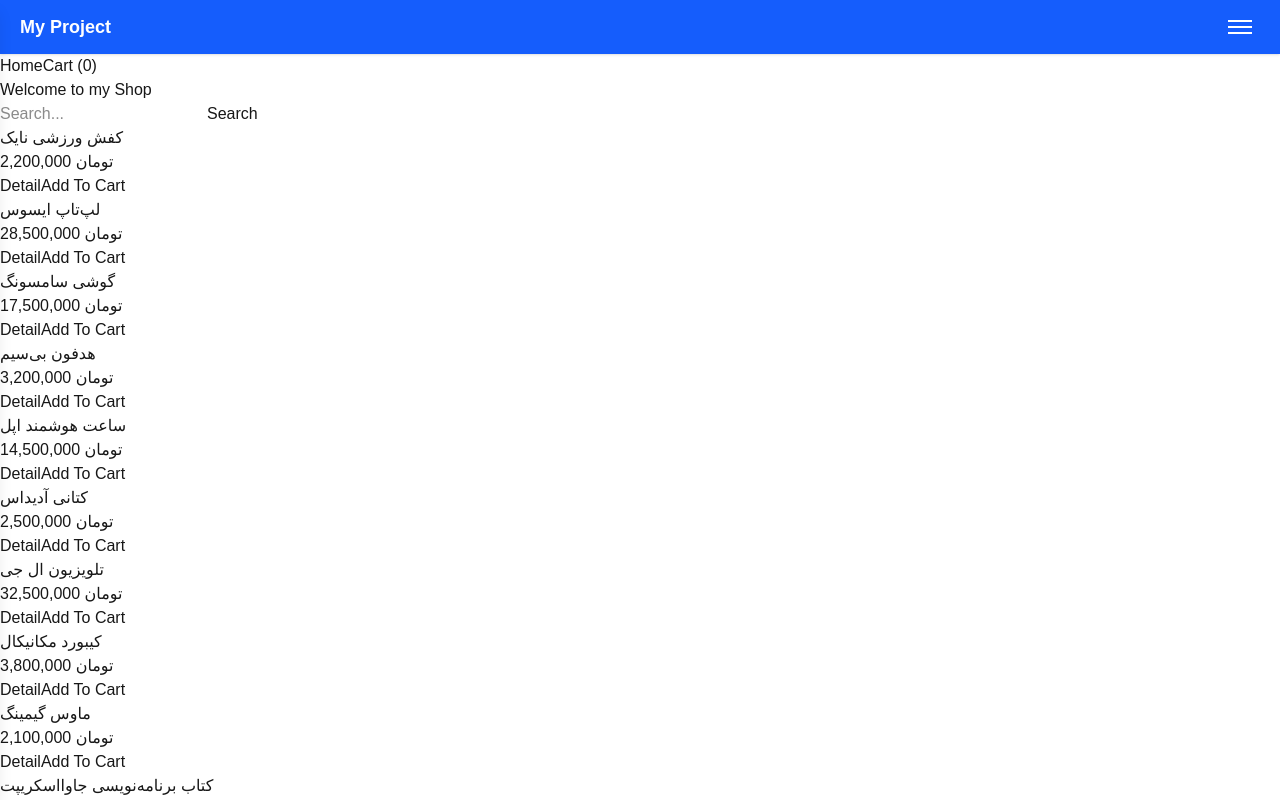
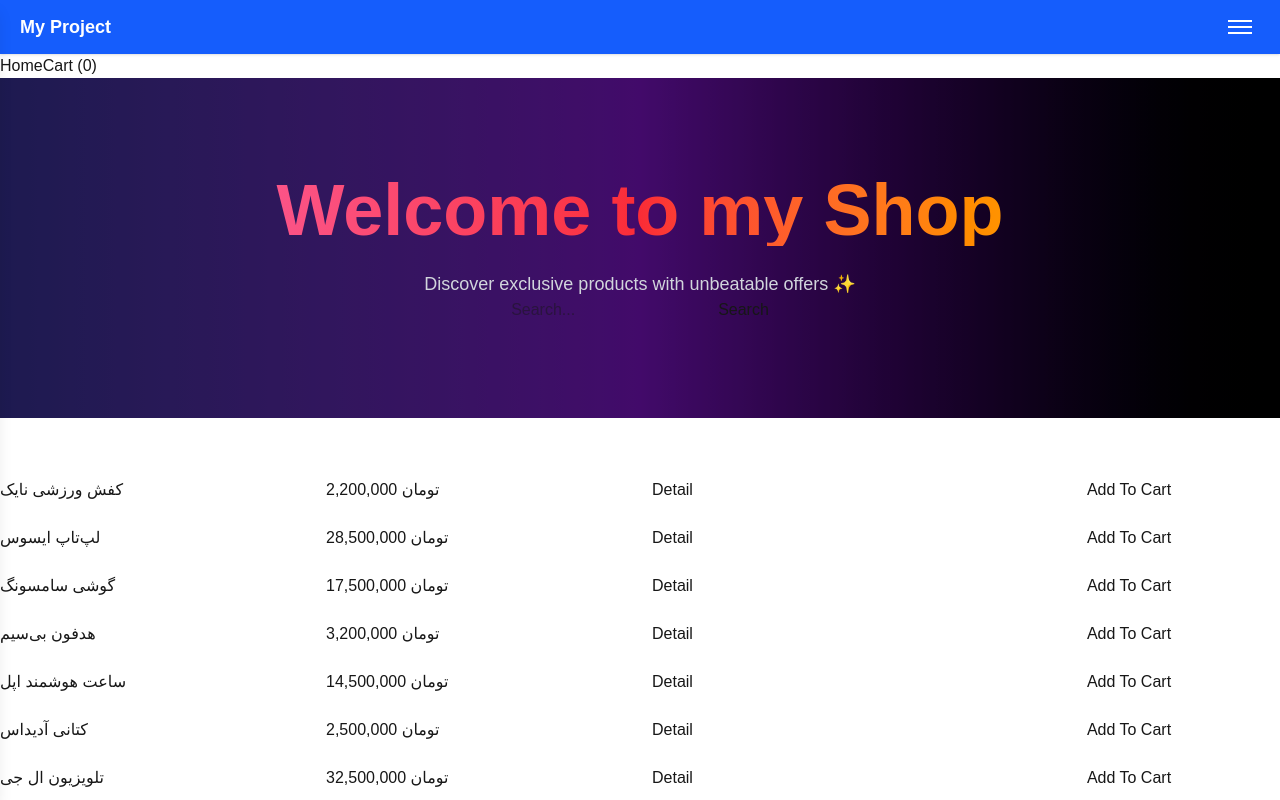
Before and after one commit to Mohsen-malekifard/My-Projects-2025, a Next.js app in the folder my-ap/: page /Shop-2 in a window 1280 px wide. Shown: the top 800 px of the page. Built offline with nearby package versions, Linux system fonts and the light colour scheme.

Commit message:
Update page.jsx

```diff
--- a/my-ap/app/Shop-2/page.jsx
+++ b/my-ap/app/Shop-2/page.jsx
@@ -11,11 +11,34 @@ export default function Home() {
 
     return(
         <>
-            <h1>Welcome to my Shop</h1>
-            <SearchBar/>
-            {products.map(product => (
-                <ProductCard key = {product.id} product = {product} />
-            ))}
+    <section className="relative bg-gradient-to-r from-indigo-900 via-purple-800 to-black py-24 overflow-hidden">
+      {/* لایه تاریک‌تر */}
+      <div className="absolute inset-0 bg-black/40"></div>
+
+      <div className="relative container mx-auto px-6 text-center">
+        <h1
+          className="text-4xl sm:text-5xl md:text-7xl font-extrabold
+                     text-transparent bg-clip-text
+                     bg-gradient-to-r from-pink-400 via-red-500 to-yellow-400
+                     animate-text-shadow"
+        >
+          Welcome to my Shop
+        </h1>
+
+        <p className="mt-6 text-lg text-gray-300 animate-fade-in">
+          Discover exclusive products with unbeatable offers ✨
+        </p>
+
+        <SearchBar/>
+      </div>
+    </section>
+
+            <div className="mt-15 grid gap-6 sm:grid-cols-2 lg:grid-cols-3 xl:grid-cols-4">
+                {products.map((product) => (
+                    <ProductCard key={product.id} product={product} />
+                ))}
+            </div>
+
         </>
     )
 }
```
